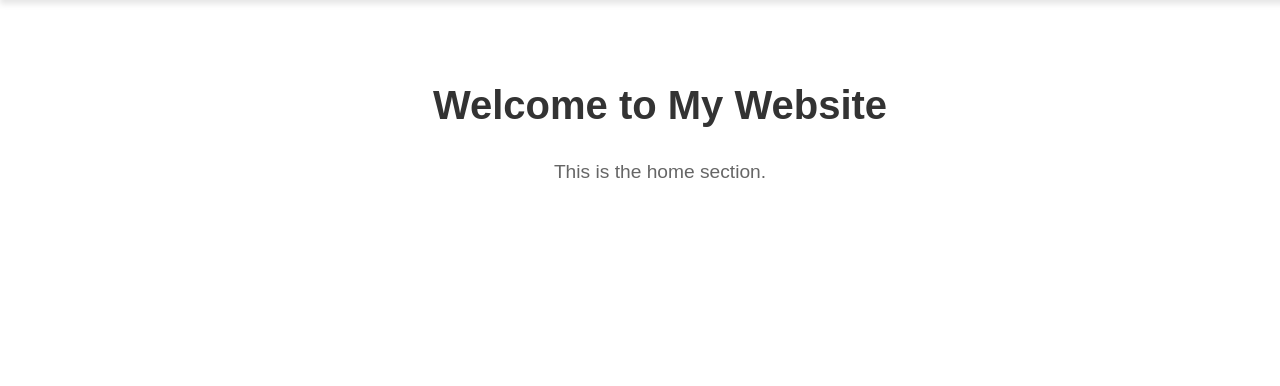
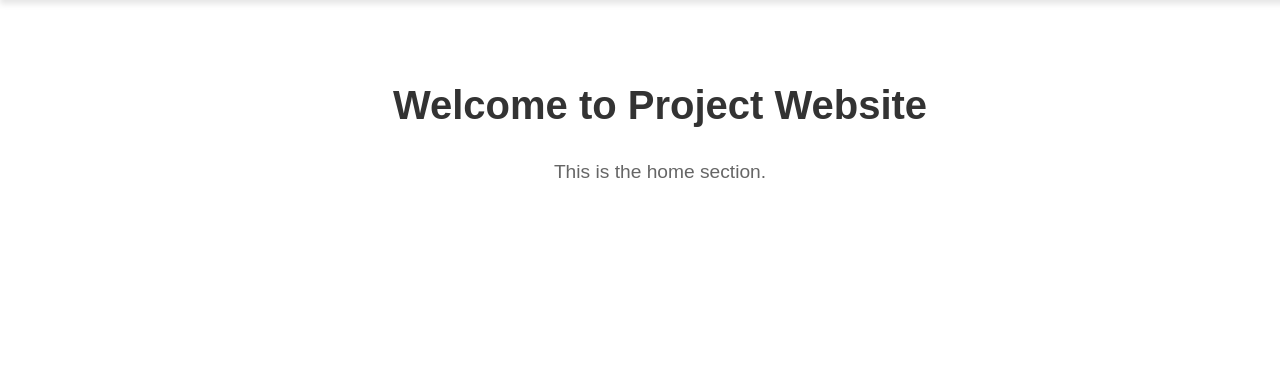
Before and after one commit to AlepZaizul/GROUP-PROJECT-WEBSITE, a PHP site: page / in a window 1280 px wide. Shown: the part 34-420 px from the top of the page. Run offline with PHP 8.4, Linux system fonts and the light colour scheme.

Commit message:
Update index.php

```diff
--- a/index.php
+++ b/index.php
@@ -3,7 +3,7 @@
 <head>
     <meta charset="UTF-8">
     <meta name="viewport" content="width=device-width, initial-scale=1.0">
-    <title>Single Page Website</title>
+    <title>Project Website</title>
     <link rel="stylesheet" href="style.css">
 </head>
 <body class="index-page">
@@ -20,7 +20,7 @@
 
     <!-- Sections -->
     <section id="home">
-        <h1>Welcome to My Website</h1>
+        <h1>Welcome to Project Website</h1>
         <p>This is the home section.</p>
     </section>
 
```
